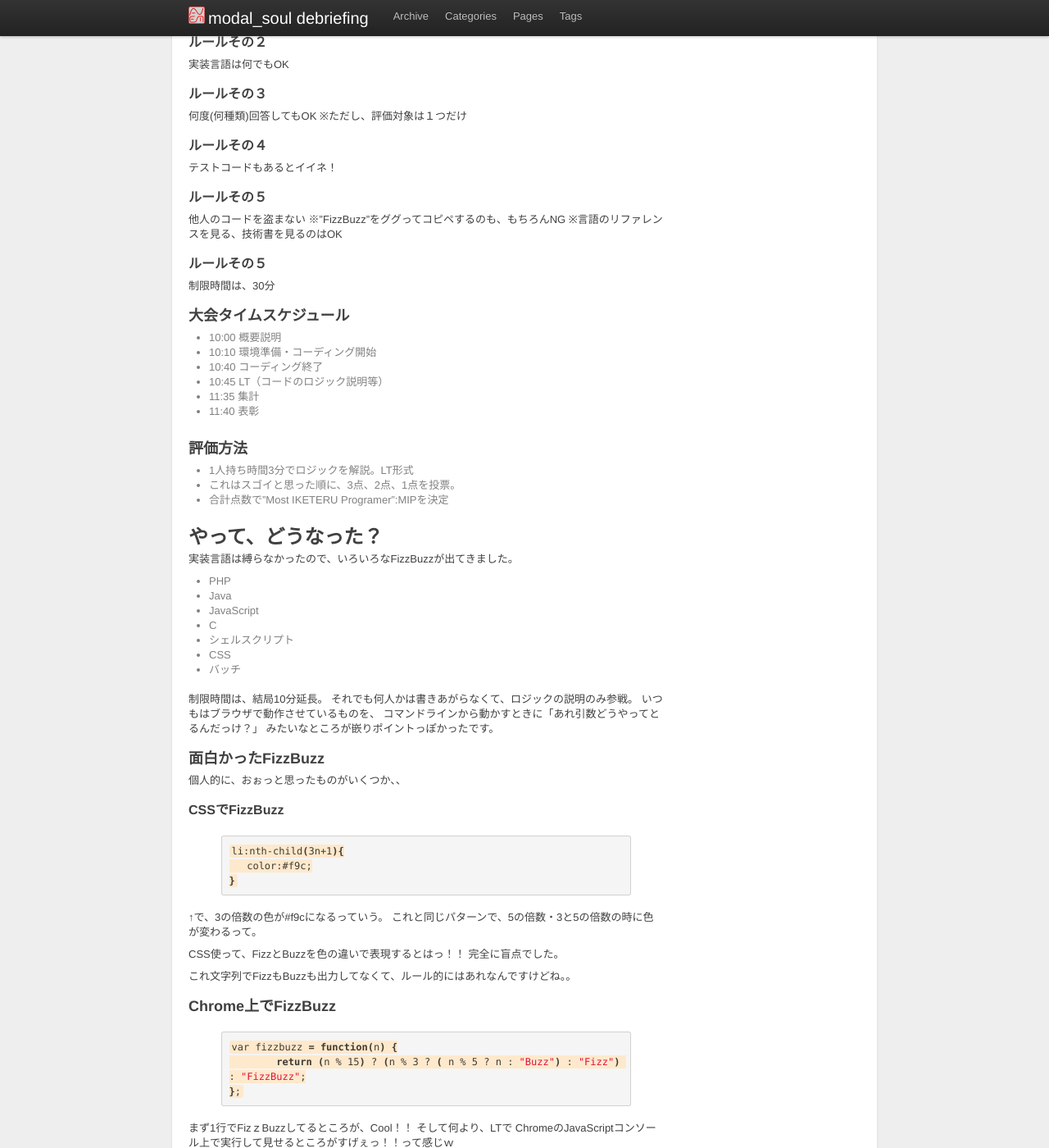
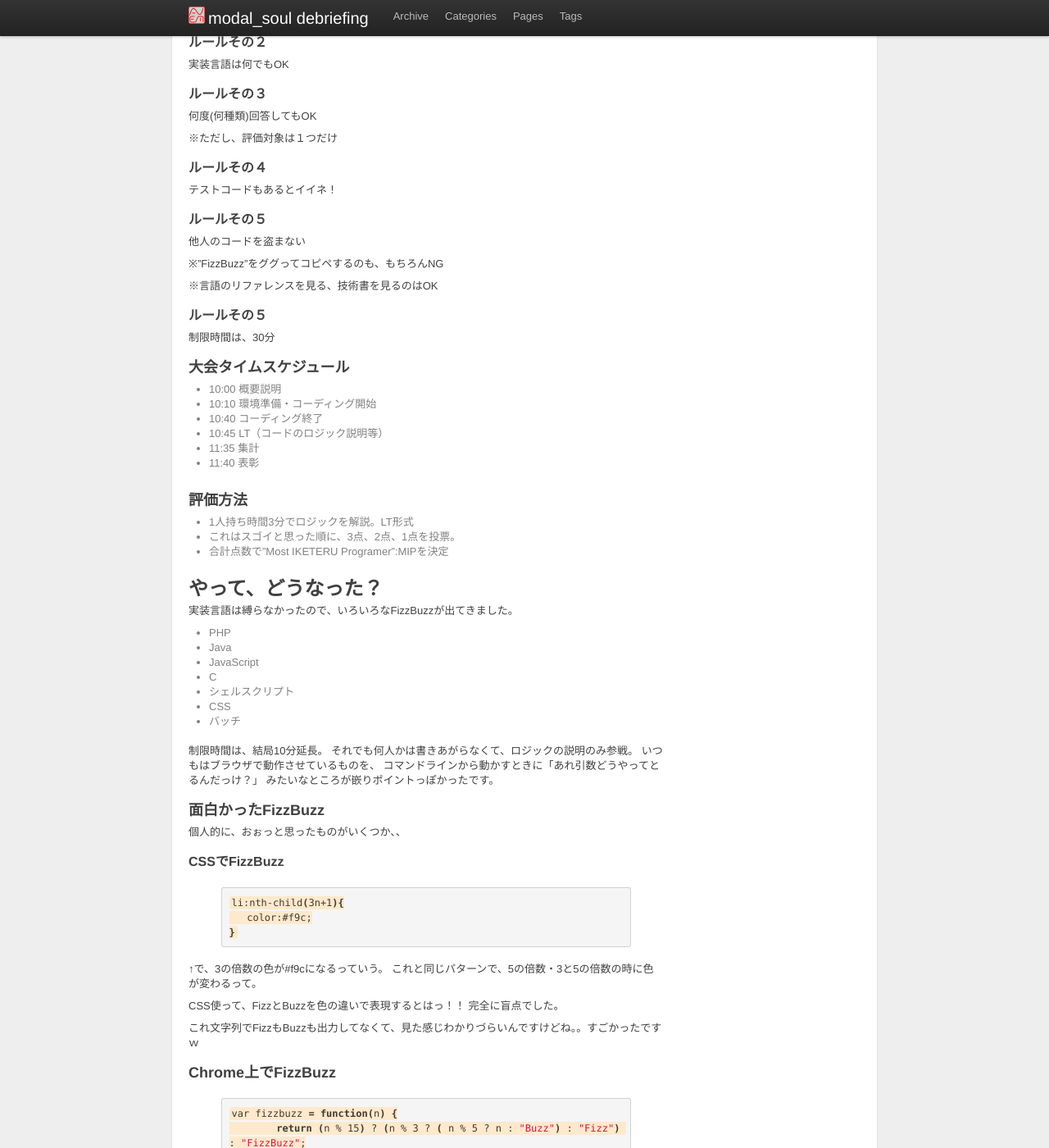
Before and after one commit to modalsoul/old-modalsoul.github.com, a Jekyll site: the page built from _posts/2012-01-24-fizz-buzz.md, in a window 1280 px wide and 1400 px high, scrolled down 604 px. Shown: the whole window at 82% size. Built offline with Jekyll 4.4.1, drawn with Linux system fonts in a browser that asks for light colours; comment, search, counter and statistics services are not loaded.

Commit message:
edit fizzbuzz blog

```diff
--- a/_posts/2012-01-24-fizz-buzz.md
+++ b/_posts/2012-01-24-fizz-buzz.md
@@ -27,12 +27,15 @@ categories: Programing
 実装言語は何でもOK
 ####ルールその３
 何度(何種類)回答してもOK
+
 ※ただし、評価対象は１つだけ
 ####ルールその４
 テストコードもあるとイイネ！
 ####ルールその５
 他人のコードを盗まない
+
 ※"FizzBuzz"をググってコピペするのも、もちろんNG
+
 ※言語のリファレンスを見る、技術書を見るのはOK
 ####ルールその５
 制限時間は、30分
@@ -80,7 +83,7 @@ li:nth-child(3n+1){
 CSS使って、FizzとBuzzを色の違いで表現するとはっ！！
 完全に盲点でした。
 
-これ文字列でFizzもBuzzも出力してなくて、ルール的にはあれなんですけどね。。
+これ文字列でFizzもBuzzも出力してなくて、見た感じわかりづらいんですけどね。。すごかったですｗ
 
 ###Chrome上でFizzBuzz
 {% highlight sh %}
```
